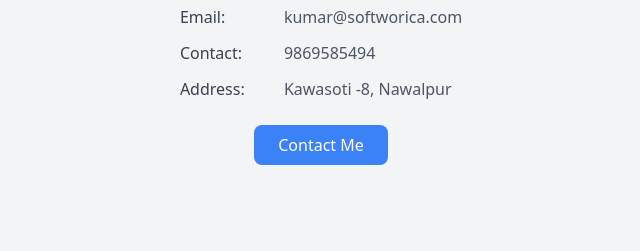
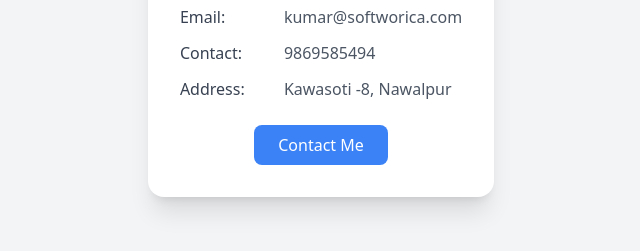
Before and after one commit to kchhetry54/My-site, a plain HTML site: page index.html in a window 1280 px wide. Shown: the part 407-658 px from the top of the page, without its empty margins (319-959 px from the left). Drawn offline with nearby package versions, Linux system fonts and the light colour scheme.

Commit message:
Update div styling for improved layout

```diff
--- a/index.html
+++ b/index.html
@@ -9,7 +9,7 @@
 </head>
 <body class="bg-gray-100 min-h-screen flex items-center justify-center">
 
-  <div class=" rounded-2xl p-8 max-w-sm text-center">
+  <div class="bg-white shadow-xl rounded-2xl p-8 max-w-sm text-center">
     <img
       src="https://scontent.fktm1-1.fna.fbcdn.net/v/t39.30808-6/555433374_122101658745037979_6522831740830566385_n.jpg?_nc_cat=104&ccb=1-7&_nc_sid=a5f93a&_nc_ohc=wFqI__dMehMQ7kNvwFYigak&_nc_oc=AdlnbN2dy3RvQyC-LxgpQnDgf5uPvRbvpvFDe_GcJ5IiaFswYs0ITKjkME_pG1wnbnA&_nc_zt=23&_nc_ht=scontent.fktm1-1.fna&_nc_gid=0AxTmcCSnQwmQitfekr9xw&oh=00_AfhwjOU19OJ_o3sns8oRAthsUbsdmu2RltBeb3GmacDhtg&oe=69135E2A"
       alt="Profile picture of Kumar Chhetri"
```
